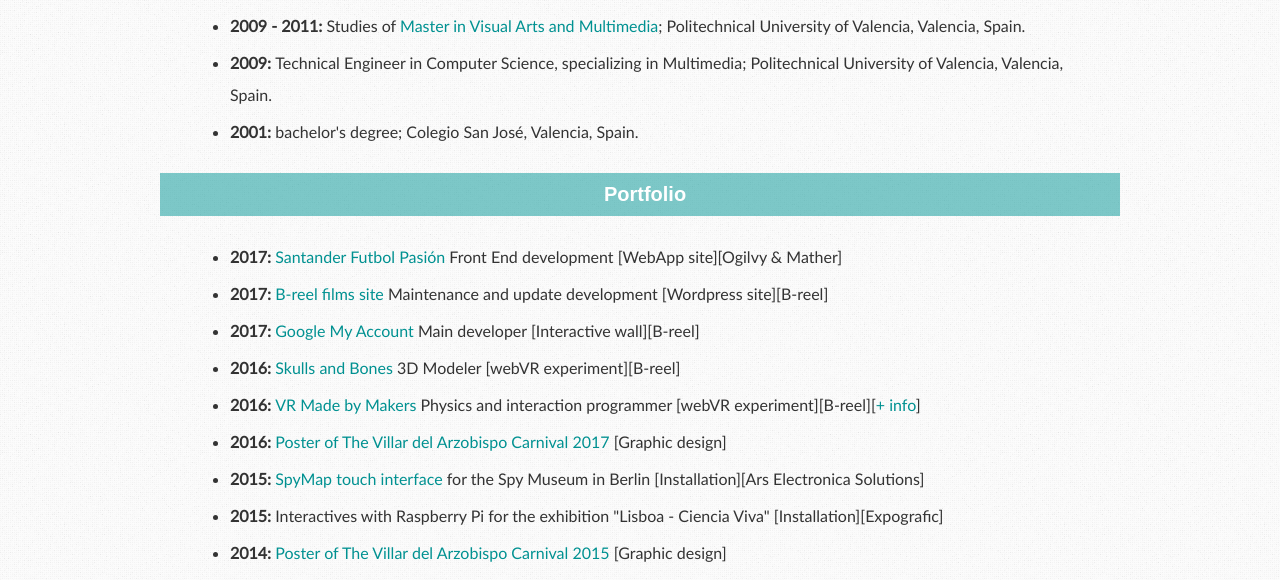
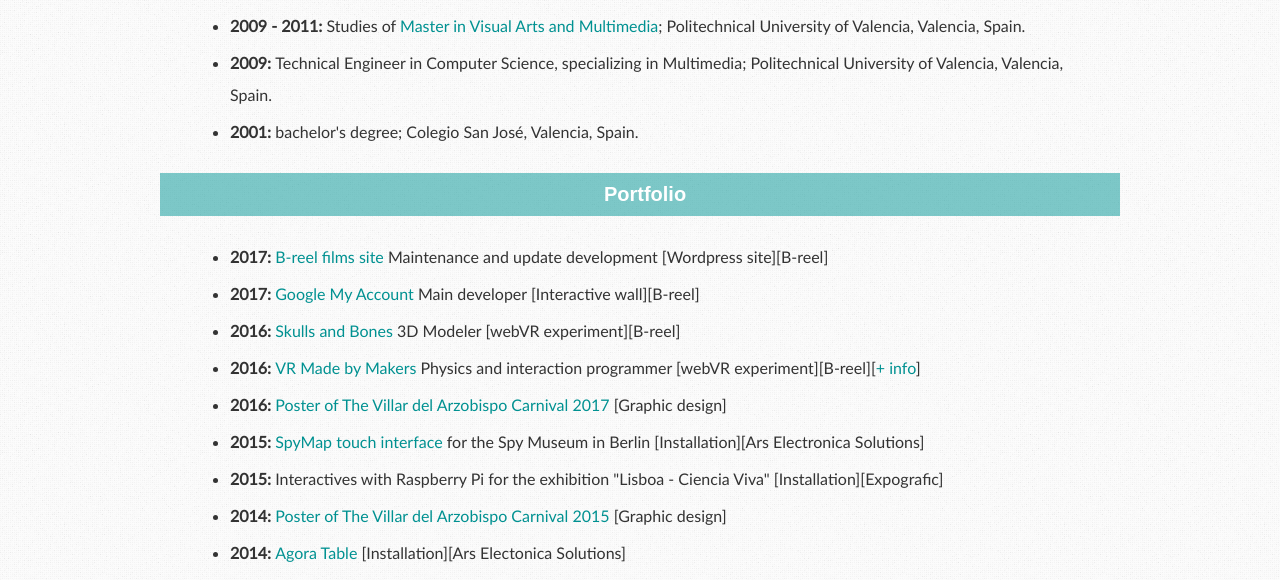
Before and after one commit to jorgalga/jorgalga.github.io, a PHP site: page / in a window 1280 px wide. Shown: the part 916-1496 px from the top of the page. Run offline with PHP 8.4, Linux system fonts and the light colour scheme; some libraries are stand-ins or nearby versions.

Commit message:
Update index.php

```diff
--- a/index.php
+++ b/index.php
@@ -63,7 +63,6 @@
                 </div>
                 <div class=post>
                     <ul>
-                        <li><b>2017: </b><a href="https://www.santanderfutbolpasion.com/" target="_blank">Santander Futbol Pasión</a> Front End development [WebApp site][Ogilvy & Mather]</li>
                         <li><b>2017: </b><a href="http://brf.co" target="_blank">B-reel films site</a> Maintenance and update development [Wordpress site][B-reel]</li>
                         <li><b>2017: </b><a href="https://youtu.be/_Jor3TRXniw" target="_blank">Google My Account</a> Main developer [Interactive wall][B-reel]</li>
                         <li><b>2016: </b><a href=http://skullsandbones.b-reel-bcn.com/ target=_blank>Skulls and Bones</a> 3D Modeler [webVR experiment][B-reel]</li>
```
